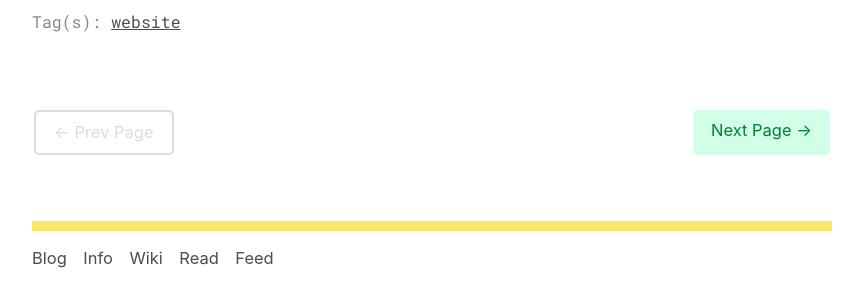
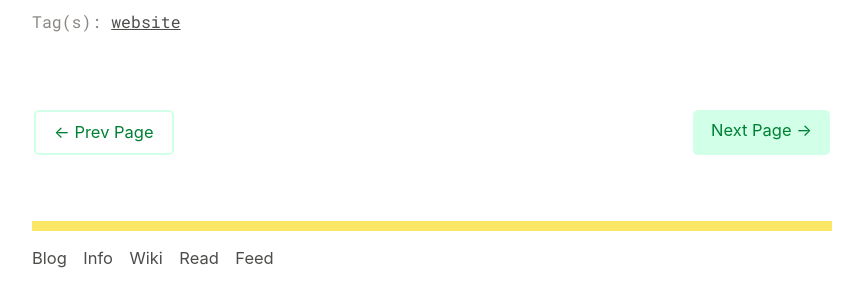
Before and after one commit to ajpwalser/ajpwalser.github.io, a Jekyll site: the page built from index.html, in a window 1280 px wide. Shown: the part 528-828 px from the top of the page, without its empty margins (208-1071 px from the left). Built offline with Jekyll 4.4.1, drawn with Linux system fonts in a browser that asks for light colours; some web fonts are replaced; the list of posts is cut into pages by our own code.

Commit message:
Update style.css

```diff
--- a/css/style.css
+++ b/css/style.css
@@ -434,8 +434,8 @@ span.small {
 	padding: 7px 18px;
 	margin: 2px;
 	background-color: rgb(255, 255, 255);
-	border: 2px solid rgb(223, 220, 216);
-	color: rgb(223, 220, 216);
+	border: 2px solid rgb(209, 255, 232);
+	color: rgb(0, 128, 53);
 	-webkit-border-radius: 5px;
 	-moz-border-radius: 5px;
 	border-radius: 5px;
```
